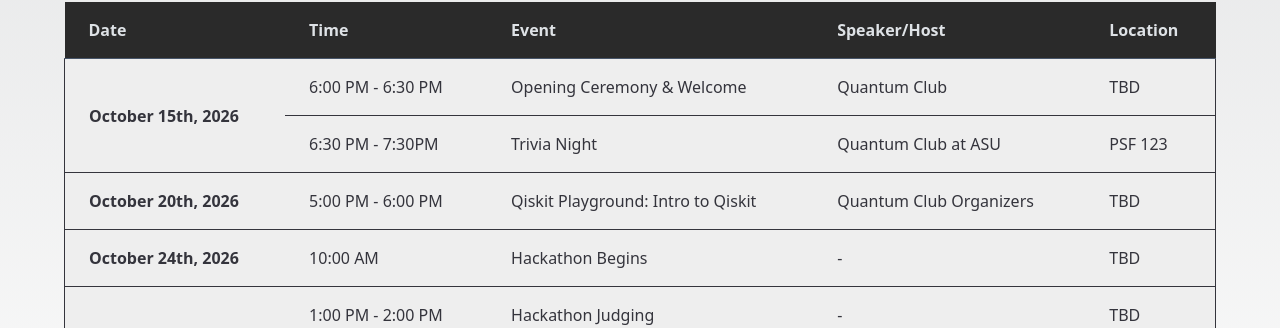
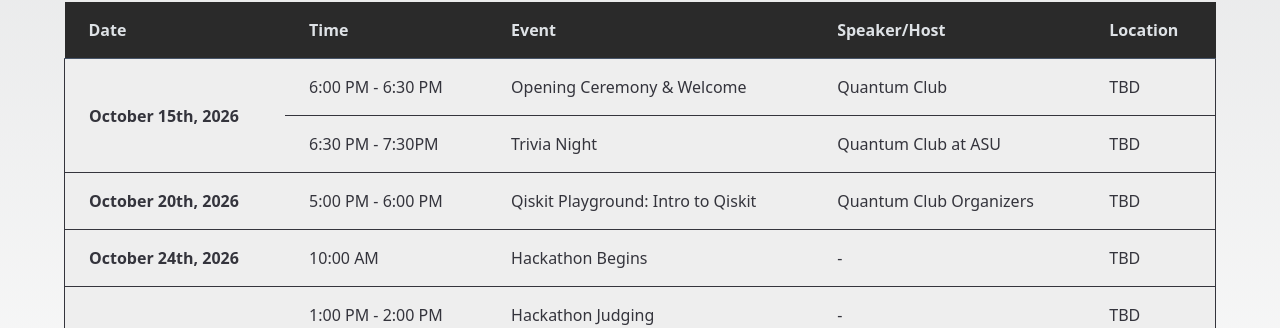
Before and after one commit to QuantumClubASU/fallfest25, a Jekyll site: the page built from index.html, in a window 1280 px wide and 900 px high, scrolled down 716 px. Shown: the part 435-763 px from the top of the window. Built offline with Jekyll 4.4.1, drawn with Linux system fonts in a browser that asks for light colours; nearby versions of some CDN libraries.

Commit message:
Update location for Trivia Night event

```diff
--- a/_data/events.yml
+++ b/_data/events.yml
@@ -9,7 +9,7 @@
     - time: "6:30 PM - 7:30PM"
       title: "Trivia Night"
       speaker: "Quantum Club at ASU"
-      location: "PSF 123"
+      location: "TBD"
 
 - date: "October 20th, 2026"
   events:
```
